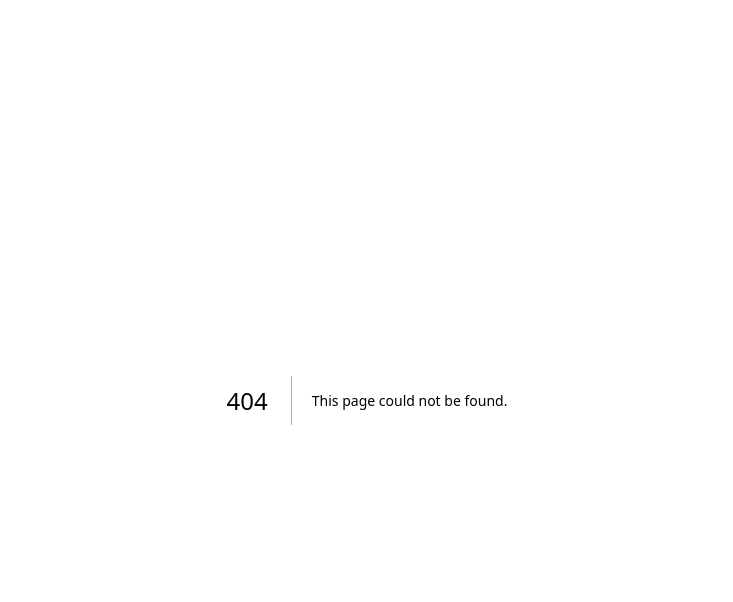
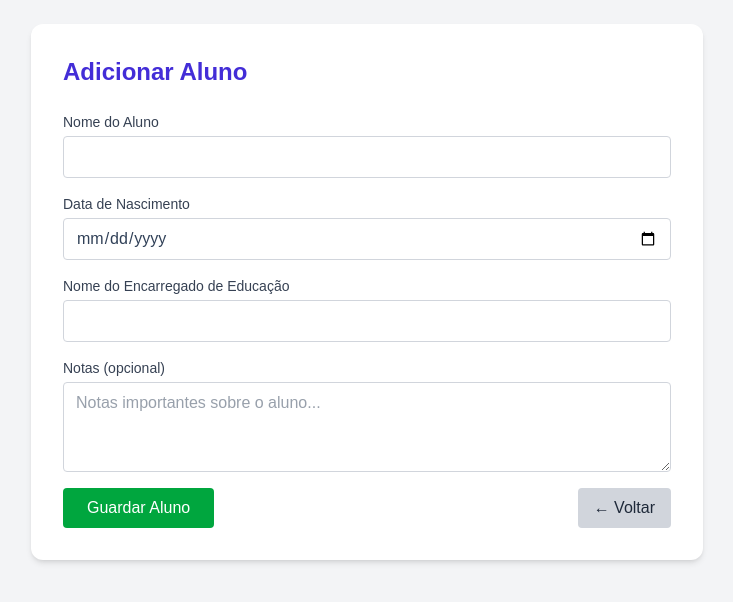
Before and after one commit to rjoreis/classbridge, a Next.js app: page /dashboard/teacher/class/1/add-student in a window 1280 px wide. Before the commit this address had no page. Shown: the top 602 px of the page, without its empty margins (273-1006 px from the left). Built offline with nearby package versions, Linux system fonts and the light colour scheme; no server answers.

Commit message:
Creation of page to add a student; Creation of students page; Improvement of class page

```diff
--- /dev/null
+++ b/app/dashboard/teacher/class/[id]/add-student/page.tsx
@@ -0,0 +1,140 @@
+'use client';
+
+import { useParams, useRouter } from 'next/navigation';
+import { useState } from 'react';
+import { supabase } from '@/utils/supabase/client';
+import { differenceInYears } from 'date-fns';
+import Link from 'next/link';
+
+export default function AddStudentPage() {
+    const { id: classId } = useParams();
+    const router = useRouter();
+    const [age, setAge] = useState<number | null>(null);
+    const [studentName, setStudentName] = useState('');
+    const [birthDate, setBirthDate] = useState('');
+    const [responsibleName, setResponsibleName] = useState('');
+    const [notes, setNotes] = useState('');
+    const [saving, setSaving] = useState(false);
+
+    const handleSubmit = async (e: React.FormEvent) => {
+        e.preventDefault();
+        setSaving(true);
+
+        const {
+            data: { user },
+            error: authError,
+        } = await supabase.auth.getUser();
+
+        console.log('DEBUG: user =', user);
+        console.log('DEBUG: authError =', authError);
+
+        if (authError || !user) {
+            alert('Erro ao obter o utilizador atual. Por favor, autentique-se novamente.');
+            setSaving(false);
+            return;
+        }
+
+        const { error } = await supabase.from('students').insert([
+            {
+                class_id: classId,
+                full_name: studentName,
+                birthdate: birthDate,
+                responsible_parent_name: responsibleName,
+                notes,
+            },
+        ]);
+
+        console.log('DEBUG: insert error =', error);
+
+        setSaving(false);
+
+        if (!error) {
+            router.push(`/dashboard/teacher/class/${classId}/students`);
+        } else {
+            alert('Erro ao adicionar aluno: ' + error.message);
+        }
+    };
+
+
+    return (
+        <div className="min-h-screen bg-gray-100 p-6">
+            <div className="max-w-2xl mx-auto bg-white rounded-xl shadow-md p-8">
+                <h1 className="text-2xl font-bold text-indigo-700 mb-6">Adicionar Aluno</h1>
+
+                <form onSubmit={handleSubmit} className="space-y-4">
+                    <div>
+                        <label className="block text-sm font-medium text-gray-700">Nome do Aluno</label>
+                        <input
+                            type="text"
+                            required
+                            value={studentName}
+                            onChange={(e) => setStudentName(e.target.value)}
+                            className="mt-1 block w-full border border-gray-300 text-slate-700 rounded px-3 py-2"
+                        />
+                    </div>
+
+                    <div>
+                        <label className="block text-sm font-medium text-gray-700">Data de Nascimento</label>
+                        <input
+                            type="date"
+                            required
+                            value={birthDate}
+                            onChange={(e) => {
+                                const date = e.target.value;
+                                setBirthDate(date);
+                                if (date) {
+                                    setAge(differenceInYears(new Date(), new Date(date)));
+                                } else {
+                                    setAge(null);
+                                }
+                            }}
+                            className="mt-1 block w-full border border-gray-300 text-slate-700 rounded px-3 py-2"
+                        />
+                        {age !== null && (
+                            <p className="text-sm text-gray-500 mt-1">Idade: {age} anos</p>
+                        )}
+                    </div>
+
+                    <div>
+                        <label className="block text-sm font-medium text-gray-700">Nome do Encarregado de Educação</label>
+                        <input
+                            type="text"
+                            required
+                            value={responsibleName}
+                            onChange={(e) => setResponsibleName(e.target.value)}
+                            className="mt-1 block w-full border border-gray-300 text-slate-700 rounded px-3 py-2"
+                        />
+                    </div>
+
+                    <div>
+                        <label className="block text-sm font-medium text-gray-700">Notas (opcional)</label>
+                        <textarea
+                            rows={3}
+                            value={notes}
+                            onChange={(e) => setNotes(e.target.value)}
+                            className="mt-1 block w-full border border-gray-300 text-slate-700 rounded px-3 py-2"
+                            placeholder="Notas importantes sobre o aluno..."
+                        />
+                    </div>
+
+                    <div className="flex items-center justify-between">
+                        <button
+                            type="submit"
+                            disabled={saving}
+                            className="bg-green-600 text-white px-6 py-2 rounded hover:bg-green-700"
+                        >
+                            {saving ? 'A guardar...' : 'Guardar Aluno'}
+                        </button>
+
+                        <Link href={`/dashboard/teacher/class/${classId}/students`}>
+                            <button className="bg-gray-300 text-gray-800 px-4 py-2 rounded hover:bg-gray-400">
+                                ← Voltar
+                            </button>
+                        </Link>
+                    </div>
+                </form>
+
+            </div>
+        </div>
+    );
+}
--- a/app/dashboard/teacher/class/[id]/page.tsx
+++ b/app/dashboard/teacher/class/[id]/page.tsx
@@ -161,9 +161,16 @@
   return (
     <div className="min-h-screen bg-gray-100 p-6">
       <div className="max-w-2xl mx-auto bg-white rounded-xl shadow-md p-8">
-        <h1 className="text-2xl font-bold text-indigo-700 mb-4">
+        <div className="flex items-center justify-between mb-4">
+          <h1 className="text-2xl font-bold text-indigo-700">
             Turma {classData?.year}º {classData?.class_name}
           </h1>
+          <Link href={`/dashboard/teacher/class/${classId}/students`}>
+            <button className="text-sm bg-indigo-600 text-white px-4 py-2 rounded hover:bg-indigo-700">
+              Ver Alunos
+            </button>
+          </Link>
+        </div>
         <label className="block mb-4">
           <span className="text-gray-700 font-medium">Data:</span>
           <input
@@ -226,8 +233,7 @@
                   <button
                     key={option}
                     onClick={() => setEngagement(option)}
-                  className={`px-4 py-2 rounded border transition-all duration-200 ease-in-out transform hover:scale-105 hover:shadow ${
-                    isSelected
+                    className={`px-4 py-2 rounded border transition-all duration-200 ease-in-out transform hover:scale-105 hover:shadow ${isSelected
                         ? 'bg-indigo-600 text-white'
                         : 'bg-white text-gray-800 border-gray-300'
                       } cursor-pointer`}
--- /dev/null
+++ b/app/dashboard/teacher/class/[id]/students/page.tsx
@@ -0,0 +1,86 @@
+'use client';
+
+import { useParams } from 'next/navigation';
+import { useEffect, useState } from 'react';
+import Link from 'next/link';
+import { supabase } from '@/utils/supabase/client';
+import { format, differenceInYears } from 'date-fns';
+
+interface Student {
+  id: string;
+  class_id: string;
+  full_name: string;
+  birthdate: string;
+  responsible_parent_name: string;
+  notes?: string;
+}
+
+export default function StudentsPage() {
+  const { id: classId } = useParams();
+  const [students, setStudents] = useState<Student[]>([]);
+  const [loading, setLoading] = useState(true);
+
+  useEffect(() => {
+    const fetchStudents = async () => {
+      const { data, error } = await supabase
+        .from('students')
+        .select('*')
+        .eq('class_id', classId)
+        .order('full_name', { ascending: true });
+
+      if (!error && data) {
+        setStudents(data);
+      }
+
+      setLoading(false);
+    };
+
+    fetchStudents();
+  }, [classId]);
+
+  return (
+    <div className="min-h-screen bg-gray-100 p-6">
+      <div className="max-w-3xl mx-auto bg-white rounded-xl shadow-md p-8">
+        <div className="flex justify-between items-center mb-6">
+          <h1 className="text-xl font-bold text-indigo-700">Alunos da Turma</h1>
+          <Link href={`/dashboard/teacher/class/${classId}/add-student`}>
+            <button className="bg-green-600 text-white px-4 py-2 rounded hover:bg-green-700">
+              ➕ Adicionar Aluno
+            </button>
+          </Link>
+        </div>
+
+        {loading ? (
+          <p className="text-gray-500">A carregar alunos...</p>
+        ) : students.length === 0 ? (
+          <p className="text-gray-500">Nenhum aluno adicionado ainda.</p>
+        ) : (
+          <div className="space-y-4">
+            {students.map((student) => {
+              const age = differenceInYears(new Date(), new Date(student.birthdate));
+              return (
+                <div key={student.id} className="border border-gray-300 rounded p-4 bg-gray-50">
+                  <p className="font-semibold text-gray-800">{student.full_name} ({age} anos)</p>
+                  <p className="text-sm text-gray-600">
+                    Data de nascimento: {format(new Date(student.birthdate), 'dd/MM/yyyy')}
+                  </p>
+                  <p className="text-sm text-gray-600">
+                    Encarregado de educação: {student.responsible_parent_name}
+                  </p>
+                  {student.notes && (
+                    <p className="text-sm text-gray-500 italic mt-1">Nota: {student.notes}</p>
+                  )}
+                </div>
+              );
+            })}
+          </div>
+        )}
+        <Link href={`/dashboard/teacher/class/${classId}`}>
+        <button className="mt-6 bg-gray-300 text-gray-800 px-4 py-2 rounded hover:bg-gray-400">
+          ← Voltar
+        </button>
+      </Link>
+      </div>
+    </div>
+  );
+}
```
Lines whose indentation alone changed are shown as unchanged.
